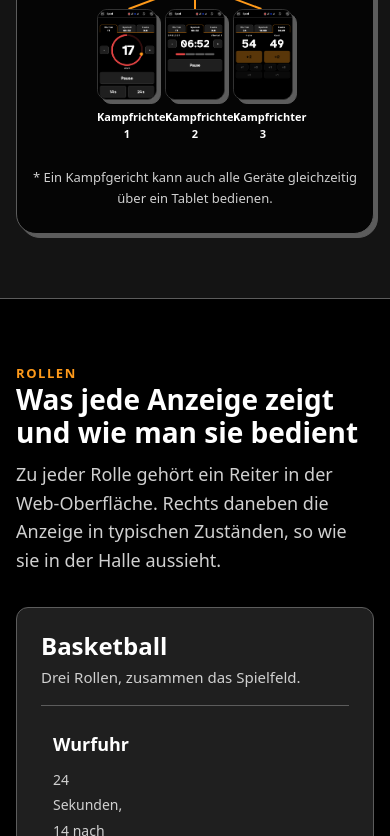
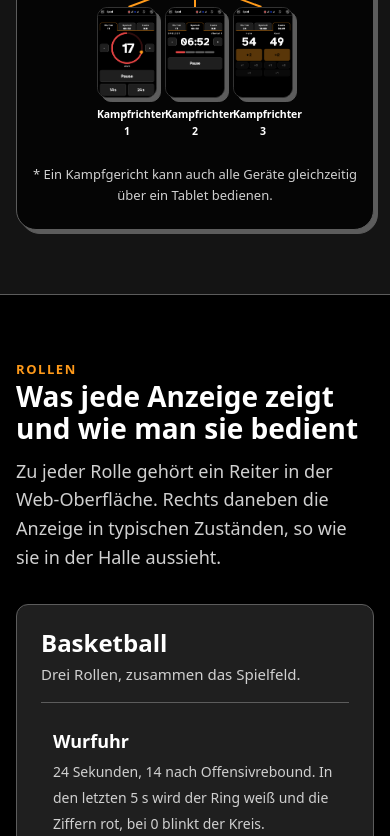
Before and after one commit to Smengerl/gamiq-site, an Eleventy site: page src/home.njk in a window 390 px wide. Shown: the part 6840-7676 px from the top of the page. Built offline with nearby package versions, Linux system fonts and the light colour scheme; Eleventy itself is replaced by a stand-in of ours; files that its build step writes are made by us from their sources.

Commit message:
fix: proportional corner radii, equal display sizes, stacked roles table on phones, CSS cache-busting
Co-Authored-By: Claude Sonnet 5.5 <noreply@anthropic.com>

```diff
--- /dev/null
+++ b/src/_data/build.js
@@ -0,0 +1 @@
+export default String(Date.now());
--- a/src/_includes/base-sub.njk
+++ b/src/_includes/base-sub.njk
@@ -2,7 +2,7 @@
 <html lang="{{ P.L.lang }}"><head><meta charset="utf-8"><meta name="viewport" content="width=device-width,initial-scale=1">
 <title>{{ title }} – GAMiq</title>{% if noindex %}<meta name="robots" content="noindex">{% endif %}
 {% for X in languages %}<link rel="alternate" hreflang="{{ X.lang }}" href="../../{{ X.lang }}/{{ P.slug }}/">
-{% endfor %}<link rel="stylesheet" href="../../css/tokens.css"><link rel="stylesheet" href="../../css/site.css">
+{% endfor %}<link rel="stylesheet" href="../../css/tokens.css?v={{ build }}"><link rel="stylesheet" href="../../css/site.css?v={{ build }}">
 </head><body>
 {% set t = P.L.t %}{% set up = "../" %}{% set langhref = "../../" + t.nav.other_lang_code + "/" + P.slug + "/" %}{% include "nav.njk" %}
 {{ content | safe }}
--- a/src/_includes/base.njk
+++ b/src/_includes/base.njk
@@ -3,7 +3,7 @@
 <title>{{ L.t.meta.title }}</title>
 <meta name="description" content="{{ L.t.meta.description }}">
 {% for X in languages %}<link rel="alternate" hreflang="{{ X.lang }}" href="../{{ X.lang }}/">
-{% endfor %}<link rel="stylesheet" href="../css/tokens.css"><link rel="stylesheet" href="../css/site.css">
+{% endfor %}<link rel="stylesheet" href="../css/tokens.css?v={{ build }}"><link rel="stylesheet" href="../css/site.css?v={{ build }}">
 </head><body>
 {% set t = L.t %}{% set up = "" %}{% set langhref = "../" + t.nav.other_lang_code + "/" %}{% include "nav.njk" %}
 {{ content | safe }}
--- a/src/css/site.css
+++ b/src/css/site.css
@@ -167,7 +167,8 @@ header.pghead{padding:var(--sp-12) 0 var(--sp-6)}
 .flat .imgs,.flat .caps{grid-template-columns:repeat(var(--u),minmax(0,1fr)) var(--hub) minmax(0,var(--tfr))}
 .flat .caps b{overflow-wrap:anywhere}
 @media(max-width:600px){
- .max{padding:var(--sp-6) var(--sp-3)}.p5{gap:var(--sp-2)}.p5 figcaption .d{display:none}.p5 figcaption{font-size:11px}
+ .max{padding:var(--sp-6) var(--sp-3)}.p5{gap:var(--sp-2)}.p5 figcaption .d{display:none}.p5 figcaption{font-size:10.5px}.p5 figcaption b{font-size:10.5px;letter-spacing:-.01em}
  .flat{--hub:36px;--tw:1.5;--tfr:1.5fr}.flat .wifi{width:30px;height:30px}.flat .wifi svg{width:17px;height:17px}.flat .cell{padding:0 3px}.flat .caps b{font-size:9.5px;padding:0}.cfg p{margin-bottom:var(--sp-4)}
 }
+@media(max-width:700px){table.rl,table.rl tbody{display:block;width:100%}table.rl td:first-child,table.rl td.ui{width:auto}table.rl td.ui .phc{width:min(190px,60%)}table.rl td b{margin-bottom:var(--sp-1)}.sx .bub{width:calc((100% - 4*var(--sp-2))/5);max-width:90px}}
 html,body{overflow-x:clip}
```
